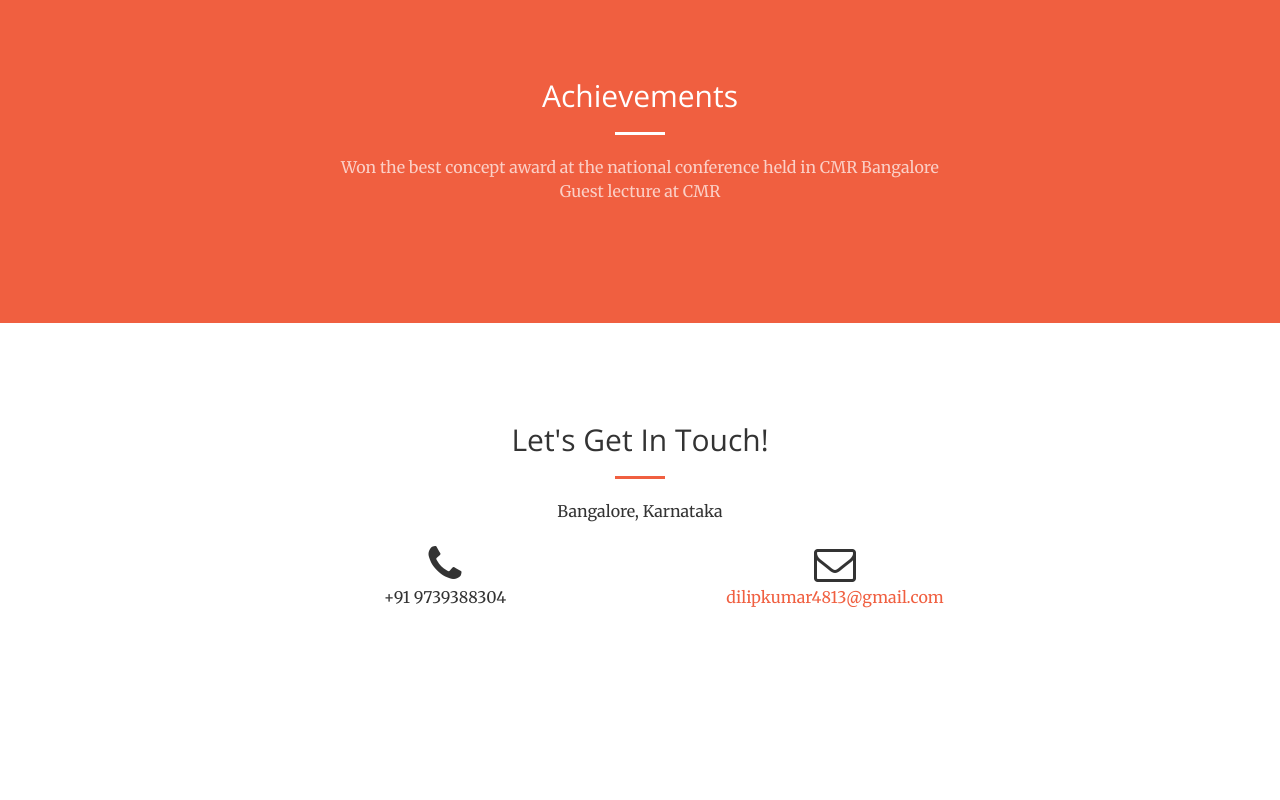
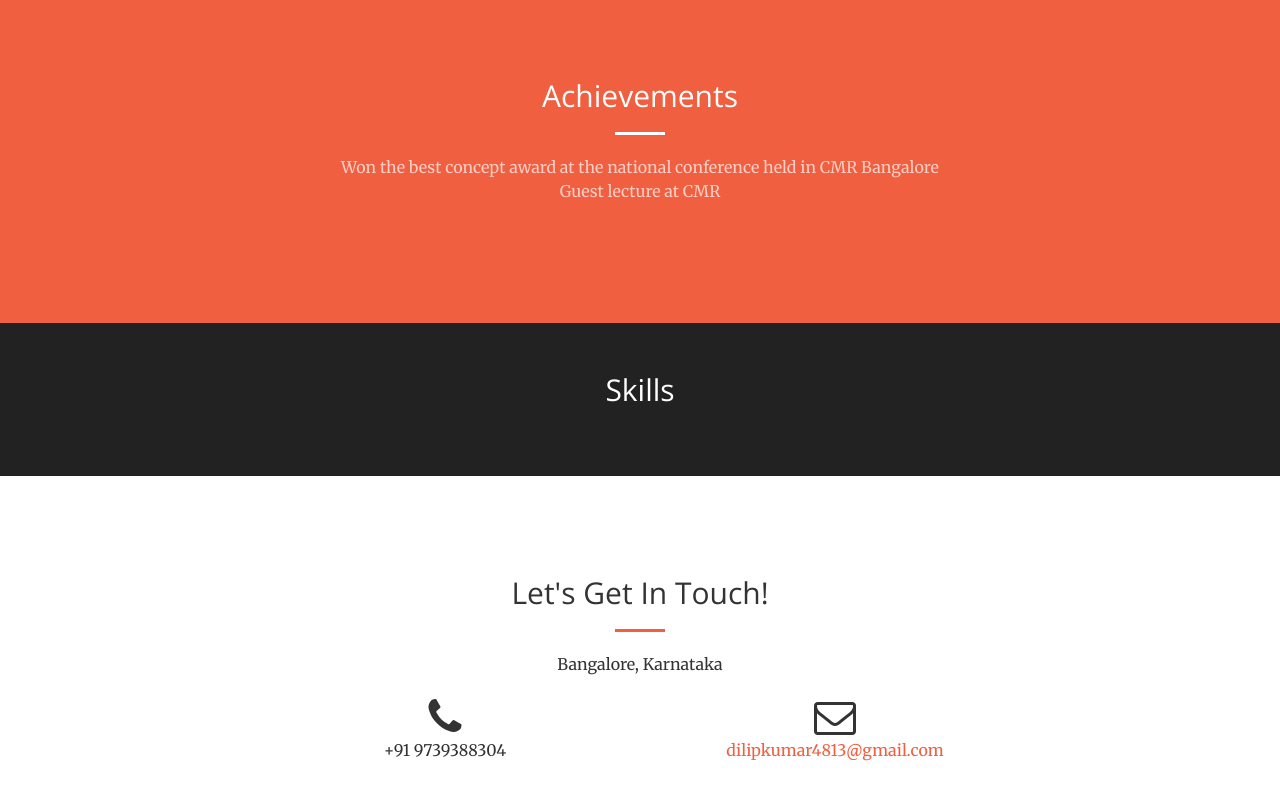
Before and after one commit to dilipkumar4813/dilipkumar4813.github.io, a website: page index.html in a window 1280 px wide. Shown: the part 3070-3870 px from the top of the page. Before the commit the page ends 3799 px from the top, so only its background shows below. Drawn offline with nearby package versions, Linux system fonts and the light colour scheme.

Commit message:
Skills module

```diff
--- a/index.html
+++ b/index.html
@@ -342,6 +342,44 @@
         </div>
     </section>
 
+    <aside class="bg-dark" id="education">
+        <div class="container text-center">
+            <div class="call-to-action">
+                <h2>Skills</h2>
+                <!--
+<div class="col-lg-3 col-md-6 text-center">
+                    <div class="service-box">
+                    	<img src="img/organizations/udacity-logo.png" width="30%" />
+                        <h3>Android Developer Nanodegree</h3>
+                        <p class="text-muted">Udacity</p>
+                    </div>
+                </div>
+                <div class="col-lg-3 col-md-6 text-center">
+                    <div class="service-box">
+                    	<img src="img/organizations/ignou-logo.png" width="30%" />
+                        <h3>Masters in Computer Applications</h3>
+                        <p class="text-muted">IGNOU</p>
+                    </div>
+                </div>
+                <div class="col-lg-3 col-md-6 text-center">
+                    <div class="service-box">
+                    	<img src="img/organizations/josephs-logo.jpg" width="30%" />
+                        <h3>Bachelors in Computer Applications</h3>
+                        <p class="text-muted">St. Josephs College of Arts and Science</p>
+                    </div>
+                </div>
+                <div class="col-lg-3 col-md-6 text-center">
+                    <div class="service-box">
+                    	<img src="img/organizations/josephs-logo.jpg" width="30%" />
+                        <h3>Pre University</h3>
+                        <p class="text-muted">St. Josephs College</p>
+                    </div>
+                </div>
+ -->
+            </div>
+        </div>
+    </aside>
+
     <section id="contact">
         <div class="container">
             <div class="row">
```
